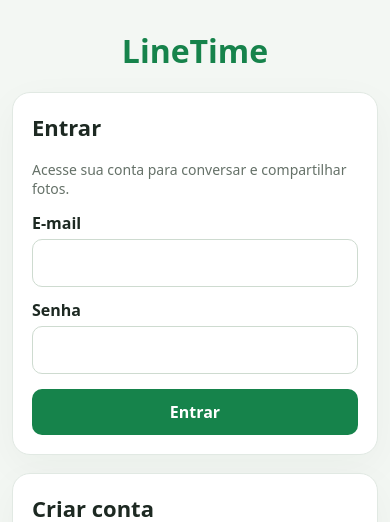
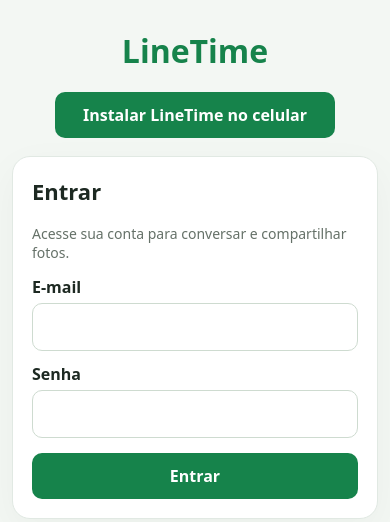
Before and after one commit to wian27/projetolinetime, a PHP site: page / in a window 390 px wide. Shown: the top 522 px of the page. Run offline with PHP 8.4, Linux system fonts and the light colour scheme.

Commit message:
Make LineTime installable from mobile browsers

```diff
--- a/mvc/index.php
+++ b/mvc/index.php
@@ -9,9 +9,9 @@ $csrf=$_SESSION['csrf'];
 $error=$_SESSION['login_erro'] ?? $_SESSION['cadastro_erro'] ?? '';
 $success=$_SESSION['cadastro_ok'] ?? '';
 unset($_SESSION['login_erro'],$_SESSION['cadastro_erro'],$_SESSION['cadastro_ok']);
-?><!doctype html><html lang="pt-BR"><head><meta charset="utf-8"><meta name="viewport" content="width=device-width,initial-scale=1"><title>LineTime — entrar ou criar conta</title><style>
+?><!doctype html><html lang="pt-BR"><head><meta charset="utf-8"><meta name="viewport" content="width=device-width,initial-scale=1"><meta name="theme-color" content="#16834b"><link rel="manifest" href="./manifest.webmanifest"><link rel="icon" href="./icons/icon-192.png" type="image/png"><title>LineTime — entrar ou criar conta</title><style>
 *{box-sizing:border-box}body{margin:0;background:#f3f7f3;color:#1d2922;font:16px system-ui,-apple-system,Segoe UI,sans-serif}.wrap{max-width:920px;margin:6vh auto;padding:16px}.brand{text-align:center;font-size:32px;font-weight:800;color:#16834b;margin-bottom:20px}.grid{display:grid;grid-template-columns:1fr 1.2fr;gap:18px}.card{background:#fff;border:1px solid #e1e9e3;border-radius:18px;padding:24px;box-shadow:0 12px 40px #14321c0a}h1{font-size:22px;margin-top:0}label{display:block;margin:12px 0 5px;font-weight:650}input,select{width:100%;padding:12px;border:1px solid #cedbd0;border-radius:10px;font:inherit}button{width:100%;border:0;border-radius:10px;background:#16834b;color:#fff;padding:12px;margin-top:15px;font:700 16px system-ui;cursor:pointer}.alert{padding:12px;border-radius:10px;margin-bottom:16px;background:#fff4d7}.ok{background:#e8f5eb}.muted{color:#657168;font-size:14px}.footer{text-align:center;color:#68746b;margin:18px}a{color:#16834b}@media(max-width:650px){.grid{grid-template-columns:1fr}.wrap{margin:2vh auto;padding:12px}.card{padding:19px}}
-</style></head><body><div class="wrap"><div class="brand">LineTime</div>
+</style></head><body><div class="wrap"><div class="brand">LineTime</div><button class="install" id="pwa-install" type="button" style="display:block;max-width:280px;margin:0 auto 18px">Instalar LineTime no celular</button>
 <?php if ($error): ?><div class="alert" role="alert"><?= htmlspecialchars($error,ENT_QUOTES,'UTF-8') ?></div><?php endif; ?>
 <?php if ($success): ?><div class="alert ok" role="status"><?= htmlspecialchars($success,ENT_QUOTES,'UTF-8') ?></div><?php endif; ?>
 <div class="grid">
@@ -31,4 +31,21 @@ unset($_SESSION['login_erro'],$_SESSION['cadastro_erro'],$_SESSION['cadastro_ok'
 <label for="city">Cidade</label><input id="city" name="cidade" maxlength="100">
 <label for="state">Estado</label><input id="state" name="estado" maxlength="100">
 <button type="submit">Cadastrar e confirmar e-mail</button></form></section>
-</div><p class="footer">LineTime · Conecte-se, compartilhe e converse.</p></div></body></html>
+</div><p class="footer">LineTime · Conecte-se, compartilhe e converse.</p></div><script>
+if ('serviceWorker' in navigator) {
+  window.addEventListener('load', () => navigator.serviceWorker.register('./sw.js').catch(() => {}));
+}
+let installPrompt = null;
+const installButton = document.getElementById('pwa-install');
+window.addEventListener('beforeinstallprompt', event => { event.preventDefault(); installPrompt = event; });
+installButton?.addEventListener('click', async () => {
+  if (installPrompt) {
+    installPrompt.prompt();
+    await installPrompt.userChoice;
+    installPrompt = null;
+    return;
+  }
+  alert('No Android: abra o menu ⋮ do navegador e toque em “Instalar app” ou “Adicionar à tela inicial”. No iPhone: Safari > Compartilhar > Adicionar à Tela de Início.');
+});
+window.addEventListener('appinstalled', () => { if (installButton) installButton.textContent = 'LineTime instalado'; });
+</script></body></html>
```
